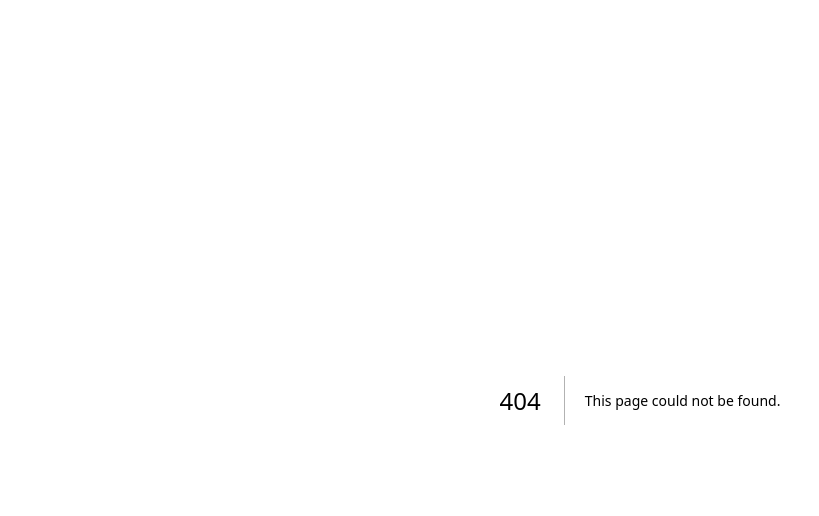
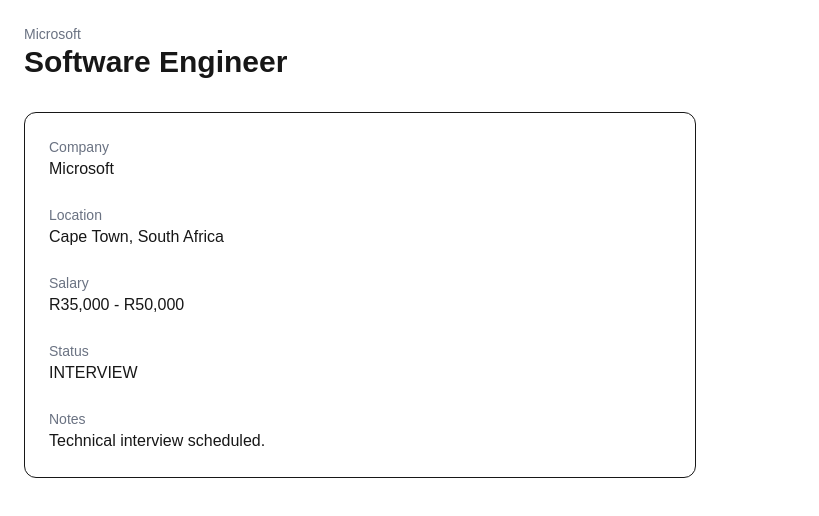
Before and after one commit to Luka2Lkay/smart-job-application-tracker, a Next.js app: page /dashboard/applications/1 in a window 1280 px wide. Before the commit this address had no page. Shown: the top 516 px of the page, without its empty margins (0-819 px from the left). Built offline with nearby package versions, Linux system fonts and the light colour scheme.

Commit message:
individual application

```diff
--- /dev/null
+++ b/app/dashboard/applications/[id]/page.tsx
@@ -0,0 +1,66 @@
+import { applications } from "@/lib/data/applications"
+import { ArrowLeft } from "lucide-react";
+import Link from "next/link";
+
+interface Props {
+    params: Promise<{ id: string }>
+}
+
+async function ApplicationPage({ params }: Props) {
+
+    const { id } = await params;
+    const application = applications.find((application) => application.id === id)
+
+    if (!application) {
+        return <main className="p-6">
+            <h1 className="text-2xl font-bold">Application not found</h1>
+            <div className="mt-8">
+
+                <Link href="/dashboard" className="inline-flex gap-2 p-2 rounded-lg text-white justify-between bg-gray-900">
+                    <ArrowLeft size={20} />
+                    Dashboard
+                </Link>
+            </div>
+        </main>
+    }
+
+    return (
+        <main className="p-6">
+            <div className="mb-8">
+                <p className="text-sm text-gray-500">
+                    {application.company}
+                </p>
+                <h1 className="text-3xl font-bold">{application.position}</h1>
+            </div>
+
+            <div className="max-w-2xl space-y-6 rounded-xl border p-6">
+                <div>
+                    <p className="text-sm text-gray-500">Company</p>
+                    <p className="font-medium">{application.company}</p>
+                </div>
+
+                <div>
+                    <p className="text-sm text-gray-500">Location</p>
+                    <p className="font-medium">{application.location}</p>
+                </div>
+
+                <div>
+                    <p className="text-sm text-gray-500">Salary</p>
+                    <p className="font-medium">{application.salary || "N/A"}</p>
+                </div>
+
+                <div>
+                    <p className="text-sm text-gray-500">Status</p>
+                    <p className="font-medium">{application.status}</p>
+                </div>
+
+                <div>
+                    <p className="text-sm text-gray-500">Notes</p>
+                    <p className="font-medium">{application.notes || "None"}</p>
+                </div>
+            </div>
+        </main>
+    )
+}
+
+export default ApplicationPage
```
